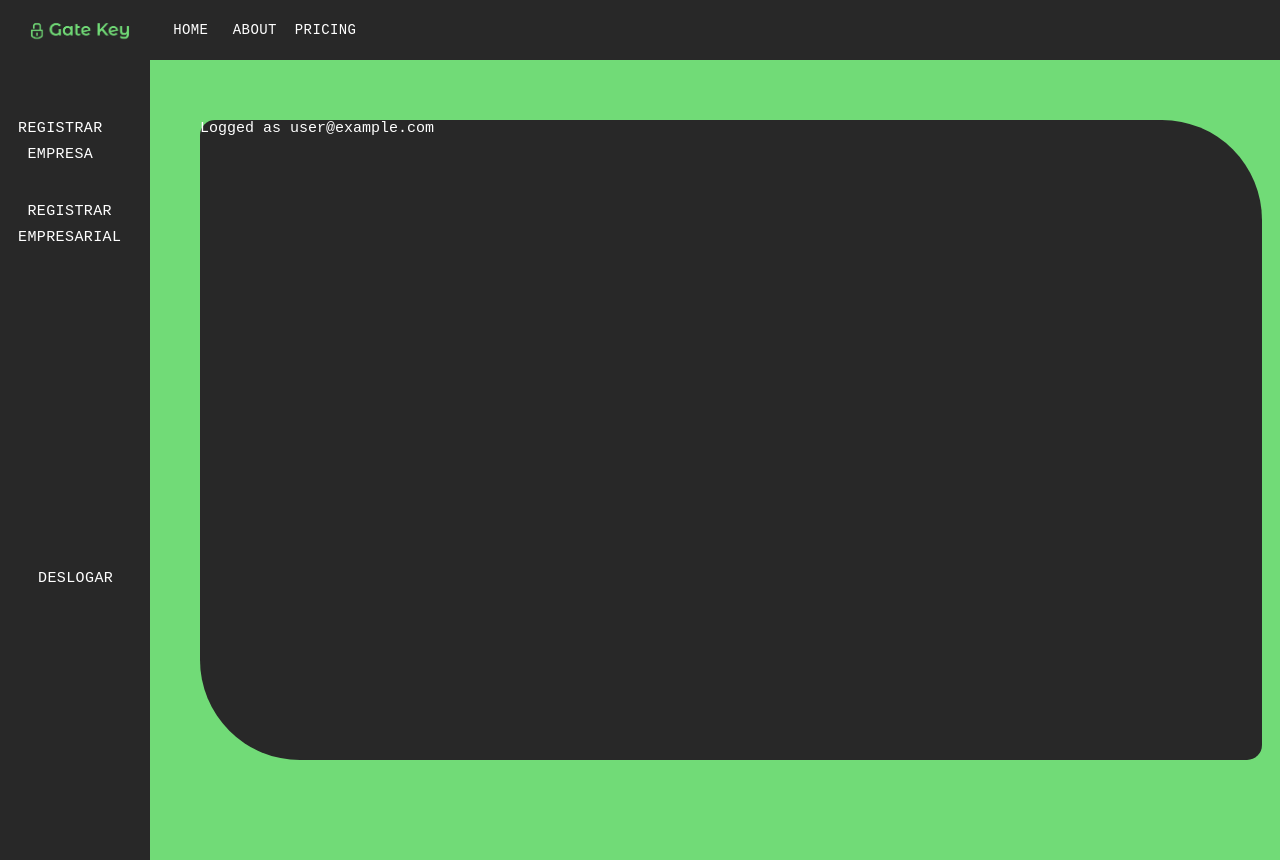
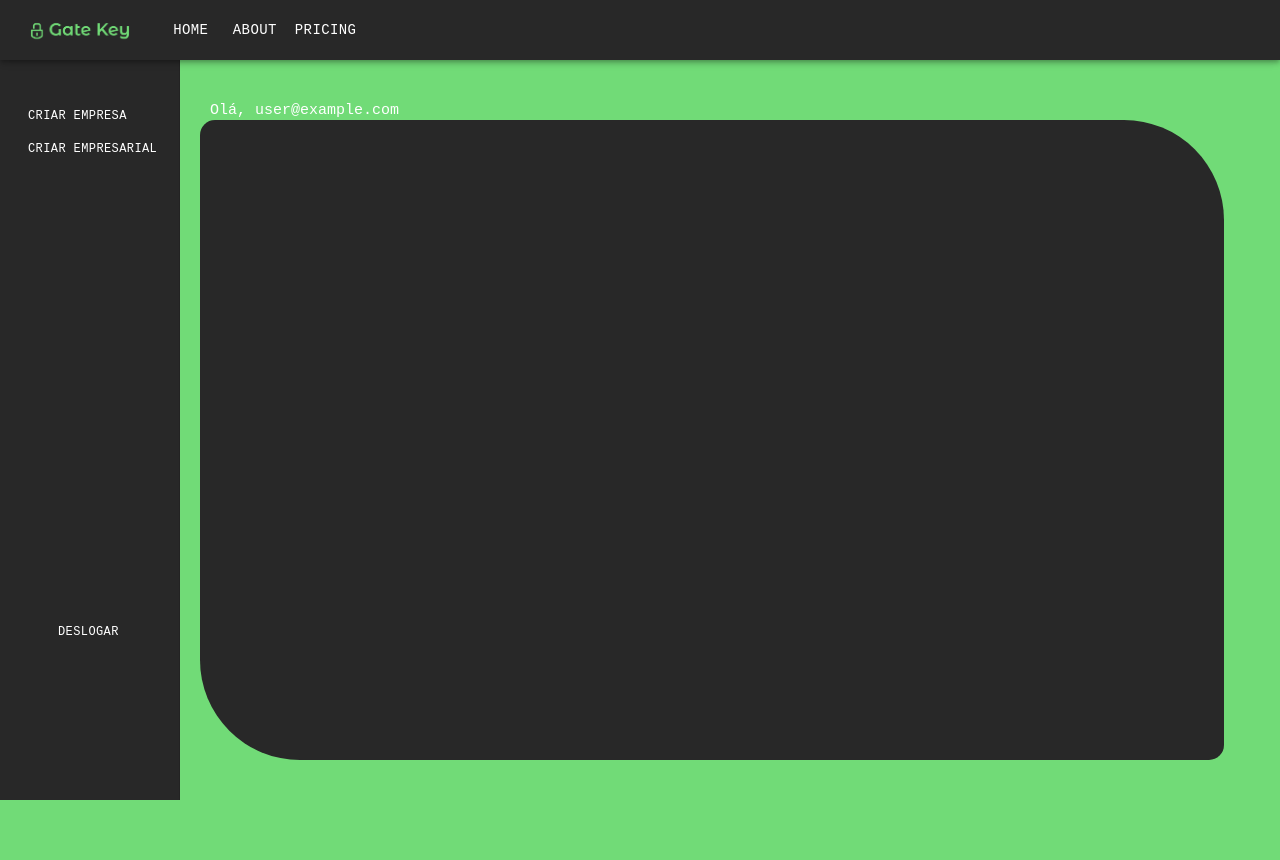
Before and after one commit to DaddoT/projeto-dds, a React (Create React App) app: page /profile in a window 1280 px wide. After the commit the page ends 800 px from the top, so only its background shows below. Built offline with nearby package versions, Linux system fonts and the light colour scheme; no server answers; sample sign-in values are in the browser's storage.

Commit message:
ProfileRedesign

```diff
--- a/src/App.js
+++ b/src/App.js
@@ -15,7 +15,7 @@ import {
   Route,
   Redirect
 } from "react-router-dom";
-import { render } from '@testing-library/react';
+// import { render } from '@testing-library/react'
 import Empresa from './components/Empresa';
 
 
--- a/src/components/Profile/index.jsx
+++ b/src/components/Profile/index.jsx
@@ -5,7 +5,10 @@ import { Link, useHistory } from "react-router-dom";
 import './stylesProfile.css';
 import { makeStyles } from '@material-ui/core/styles';
 import Header from '../Header';
-
+import Drawer from '@material-ui/core/Drawer';
+import AppBar from '@material-ui/core/AppBar';
+import CssBaseline from '@material-ui/core/CssBaseline';
+import List from '@material-ui/core/List';
 
 export default function ProfilePage(props){
   var history = useHistory();
@@ -19,40 +22,52 @@ export default function ProfilePage(props){
 
   };
 
+  const drawerWidth = 180;
+
   const useStyles = makeStyles((theme) => ({
+    appBar: {
+      zIndex: theme.zIndex.drawer + 1,
+    },
+    drawerPaper: {
+      width: drawerWidth,
+      backgroundColor: '#282828',
+    },
     p: {
       fontFamily: 'monospace',
       color: 'white',
+      fontSize: '12px',
+      marginLeft: '10px',
+    },
+    log: {
+      fontFamily: 'monospace',
+      color: 'white',
       fontSize: '15px',
+      marginLeft: '10px',
+      marginTop: '-18px',
     },
-    }));
+  }));
 
     const classes = useStyles()
 
   return (
 
-<div className="Profile">
-  <Header/>
-  <div className="Page">
-
-    <div className="Options">
-
+<div className="Page">
+    <AppBar position="fixed" className={classes.appBar}>
+        <Header />
+    </AppBar>
+  <Drawer className={classes.drawer} variant="permanent" classes={{ paper: classes.drawerPaper, }} >
     <div className="ButtonsDash">
-      <Button color="default" ><Link to="/empresa"><p className={classes.p}>Registrar empresa</p></Link></Button>
-      <div id="divider" />
-      <Button color="default" ><p className={classes.p}>Registrar empresarial</p></Button>
-      </div>
+      <Button color="default" ><Link to="/empresa"><p className={classes.p}>Criar empresa</p></Link></Button>
+      <Button color="default" ><p className={classes.p}>Criar empresarial</p></Button>
       <div className="ButtonsDeslog">
-      <Button color="default"  onClick={()=>signOut()}><p className={classes.p}>Deslogar</p></Button> <br /> <br />
+      <Button color="default" onClick={()=>signOut()}><p className={classes.p}>Deslogar</p></Button>
       </div>
     </div>
+  </Drawer>
 
     <div className="dashboard" >
-
-      <p className={classes.p}>Logged as {props.user[1]}</p>
-
+    <p className={classes.log}>Olá, {props.user[1]}</p>
     </div>
   </div>
-</div>
   );
 }
--- a/src/components/Profile/stylesProfile.css
+++ b/src/components/Profile/stylesProfile.css
@@ -1,38 +1,23 @@
- .Options {
-    background-color: #282828;
-    height: 100vh;
-    width: 150px;
-    display: flex;
-    /* align-items: flex-start; */
-}
-
 .dashboard {
     position: absolute;
     top: 15vh;
     margin-left: 200px;
     background-color: #282828;
-    width: 83%;
+    width: 80%;
     height: 80vh;
     border-radius: 15px 100px 15px;
 }
 
 .ButtonsDeslog {
-    margin-left: -50px;
-    padding-top: 500px;
+    margin-left: 30px;
+    padding-top: 450px;
     height: 40px;
     width: 100px;
 
 }
 
 .ButtonsDash {
-    padding-top: 50px;
+    padding-top: 100px;
     margin-left: 10px;
-    height: 40px;
-    width: 70px;
+    min-width: 70px;
 }
-
-#divider{
-    min-width: 50px;
-    height:auto;
-    display:inline-block;
-}
--- a/src/components/SignUpUser/index.jsx
+++ b/src/components/SignUpUser/index.jsx
@@ -5,13 +5,28 @@ import { makeStyles } from '@material-ui/core/styles';
 import { Link, useHistory } from "react-router-dom";
 import { database, auth, } from '../firebase.js';
 import './stylesSignUpUser.css';
-
-
+import Alert from '@material-ui/lab/Alert';
+import Snackbar from '@material-ui/core/Snackbar';
+import { render } from '@testing-library/react';
 // import { Link } from "react-router-dom";
 
 const SignUp = () => {
 
-  var history = useHistory();
+  const history = useHistory();
+
+  const useStyles = makeStyles((theme) => ({
+    root: {
+    display: 'flex',
+    flexWrap: 'wrap',
+    },
+    textField: {
+    marginLeft: theme.spacing(1),
+    marginRight: theme.spacing(1),
+    width: '35ch',
+    },
+    }));
+
+  const classes = useStyles();
 
   const [email, setEmail] = useState("");
   const [password, setPassword] = useState("");
@@ -32,7 +47,7 @@ const addUser = (obj) => {
   auth.createUserWithEmailAndPassword(obj.email, obj.password).then(()=>{
     history.push("profile");
   }).catch((reason)=>{
-    alert(reason.message);
+     alert(reason.message);
   })
 }
 
@@ -48,19 +63,7 @@ setPassword(value);
 // }
 };
 
-const useStyles = makeStyles((theme) => ({
-root: {
-display: 'flex',
-flexWrap: 'wrap',
-},
-textField: {
-marginLeft: theme.spacing(1),
-marginRight: theme.spacing(1),
-width: '35ch',
-},
-}));
 
-const classes = useStyles();
 
 return (
 <div id="input">
--- a/src/styles.css
+++ b/src/styles.css
@@ -8,5 +8,4 @@
 body {
     font-family: Arial, Helvetica, sans-serif;
     background: #71DB77 ;
-    color: darkblue;
 }
```
